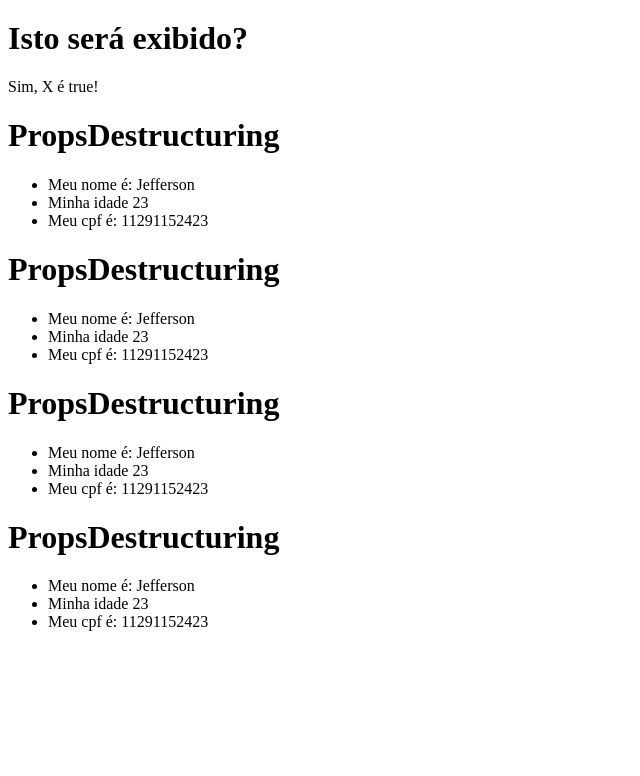
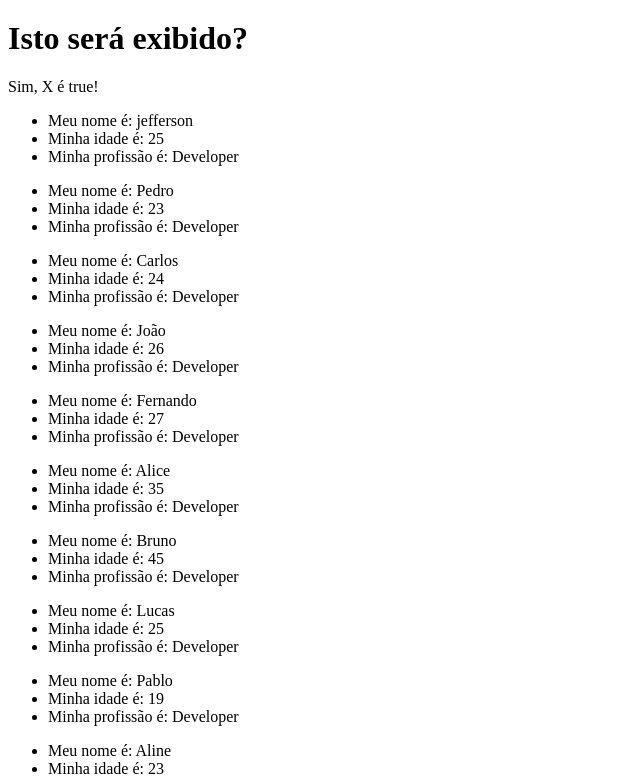
Before and after one commit to ijefin/react-ts, a React (Vite) app: page / in a window 1280 px wide. Shown: the part 1186-1962 px from the top of the page, without its empty margins (0-640 px from the left). Before the commit the page ends 1833 px from the top, so only its background shows below. Built offline with nearby package versions, Linux system fonts and the light colour scheme.

Commit message:
component loop + props

```diff
--- a/src/App.jsx
+++ b/src/App.jsx
@@ -5,6 +5,20 @@ import { ConditionalRender } from "./components/ConditionalRender";
 import { PropsDestructuring } from "./components/PropsDestructuring";
 
 export const App = () => {
+  const data = [
+    { nome: "jefferson", idade: 25, profissao: "Developer" },
+    { nome: "Pedro", idade: 23, profissao: "Developer" },
+    { nome: "Carlos", idade: 24, profissao: "Developer" },
+    { nome: "João", idade: 26, profissao: "Developer" },
+    { nome: "Fernando", idade: 27, profissao: "Developer" },
+    { nome: "Alice", idade: 35, profissao: "Developer" },
+    { nome: "Bruno", idade: 45, profissao: "Developer" },
+    { nome: "Lucas", idade: 25, profissao: "Developer" },
+    { nome: "Pablo", idade: 19, profissao: "Developer" },
+    { nome: "Aline", idade: 23, profissao: "Developer" },
+    { nome: "Anna", idade: 27, profissao: "Developer" },
+  ];
+
   return (
     <>
       <h1>Avançando com React</h1>
@@ -13,9 +27,14 @@ export const App = () => {
       <ManageData />
       <ManageListData />
       <ConditionalRender />
-      <PropsDestructuring nome="Jefferson" idade={23} cpf="11291152423" />
-      <PropsDestructuring nome="Jefferson" idade={23} cpf="11291152423" />
-      <PropsDestructuring nome="Jefferson" idade={23} cpf="11291152423" />
+      {data.map((item, index) => (
+        <PropsDestructuring
+          key={index}
+          nome={item.nome}
+          idade={item.idade}
+          profissao={item.profissao}
+        />
+      ))}
       <PropsDestructuring nome="Jefferson" idade={23} cpf="11291152423" />
     </>
   );
--- a/src/components/PropsDestructuring.jsx
+++ b/src/components/PropsDestructuring.jsx
@@ -1,13 +1,12 @@
 import React from "react";
 
-export const PropsDestructuring = ({ nome, idade, cpf }) => {
+export const PropsDestructuring = ({ nome, idade, profissao }) => {
   return (
     <div>
-      <h1>PropsDestructuring</h1>
       <ul>
         <li>Meu nome é: {nome}</li>
-        <li>Minha idade {idade}</li>
-        <li>Meu cpf é: {cpf}</li>
+        <li>Minha idade é: {idade}</li>
+        <li>Minha profissão é: {profissao}</li>
       </ul>
     </div>
   );
```
